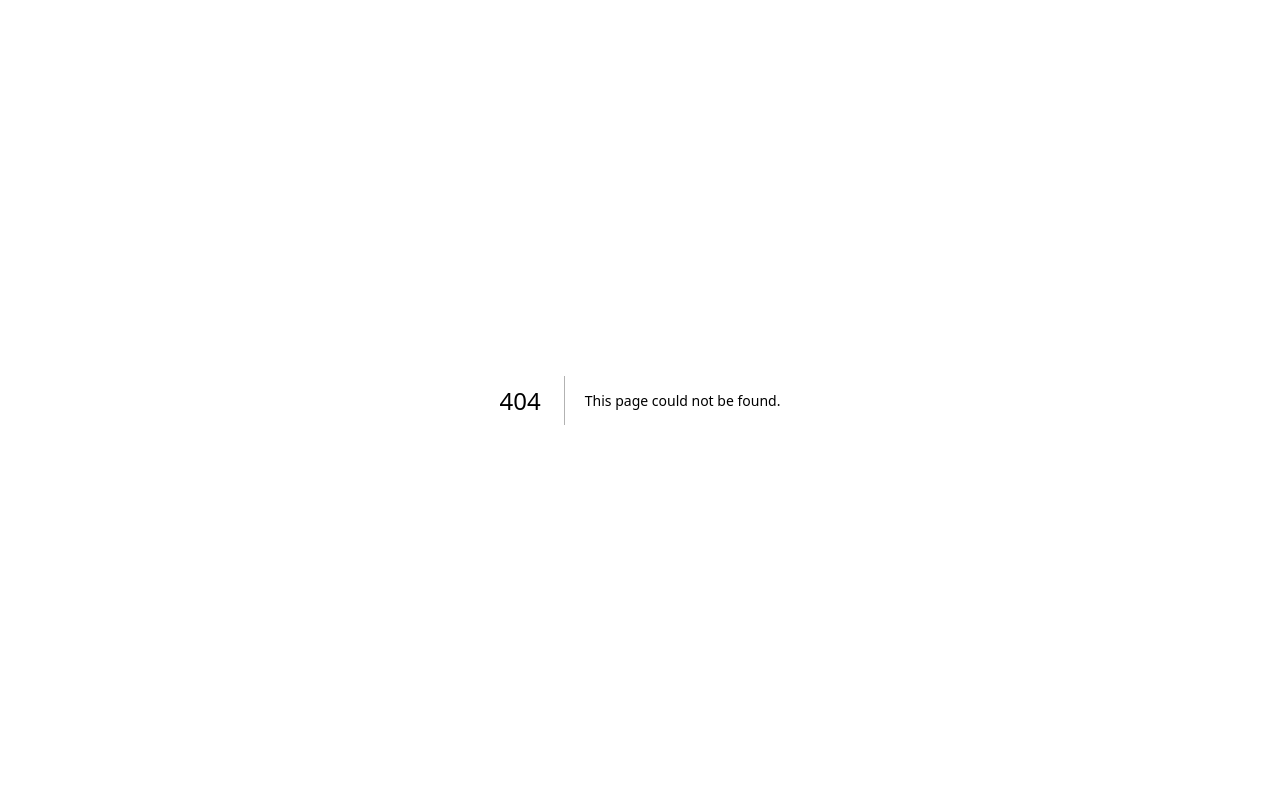
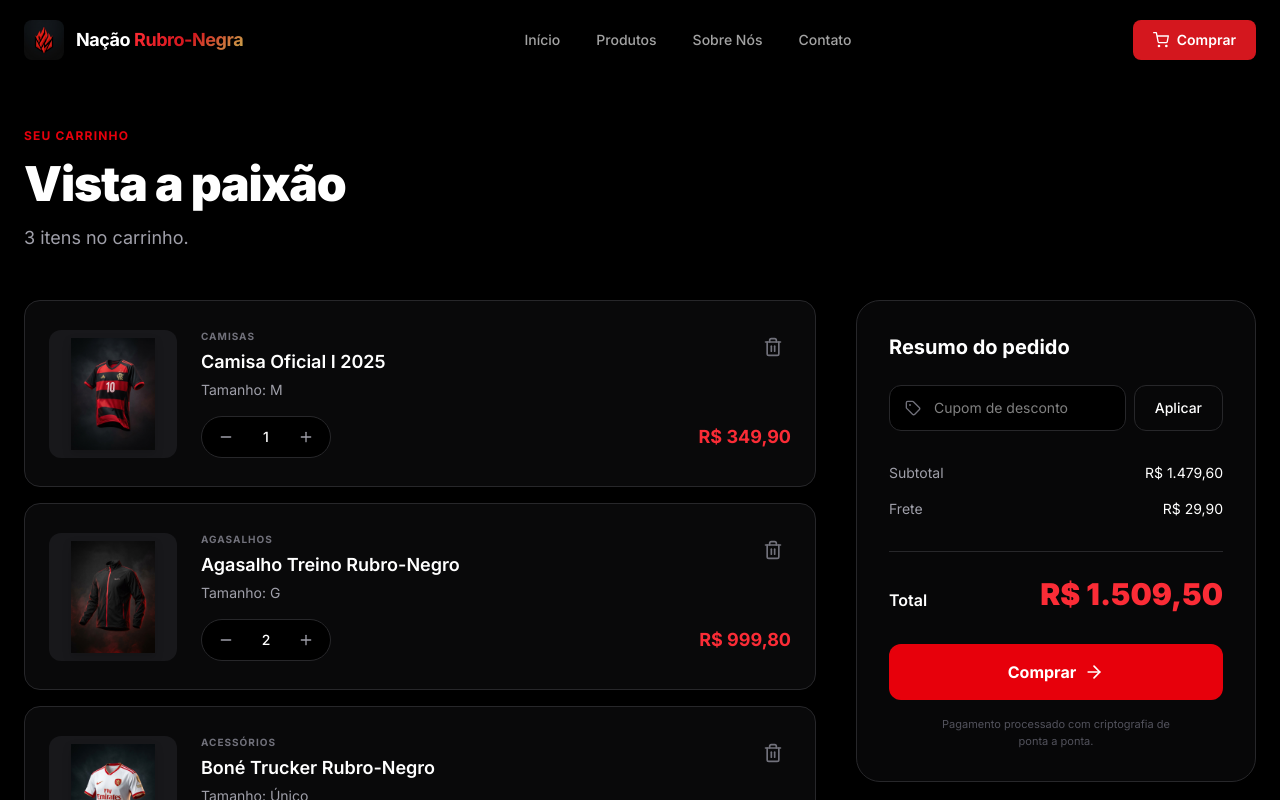
Before and after one commit to brunokeil/Desafio_Next_2026.2, a Next.js app: page /carrinho in a window 1280 px wide. Before the commit this address had no page. Shown: the top 800 px of the page. Built offline with nearby package versions, Linux system fonts and the light colour scheme.

Commit message:
feat: add shopping cart page and components

```diff
--- /dev/null
+++ b/app/carrinho/page.tsx
@@ -0,0 +1,13 @@
+import Navbar from "@/components/Navbar";
+import Footer from "@/components/Footer";
+import Carrinho from "@/components/Carrinho";
+
+export default function CarrinhoPage() {
+  return (
+    <>
+      <Navbar />
+      <Carrinho />
+      <Footer />
+    </>
+  );
+}
--- /dev/null
+++ b/components/Carrinho.tsx
@@ -0,0 +1,207 @@
+"use client";
+
+import Image from "next/image";
+import Link from "next/link";
+import { useState } from "react";
+import { Trash2, Plus, Minus, Tag, ArrowRight } from "lucide-react";
+
+const initialCart = [
+  {
+    id: 1,
+    category: "CAMISAS",
+    name: "Camisa Oficial I 2025",
+    size: "M",
+    price: 349.9,
+    quantity: 1,
+    image: "/product-1.jpg",
+  },
+  {
+    id: 2,
+    category: "AGASALHOS",
+    name: "Agasalho Treino Rubro-Negro",
+    size: "G",
+    price: 499.9,
+    quantity: 2,
+    image: "/product-3.jpg",
+  },
+  {
+    id: 3,
+    category: "ACESSÓRIOS",
+    name: "Boné Trucker Rubro-Negro",
+    size: "Único",
+    price: 129.9,
+    quantity: 1,
+    image: "/product-2.jpg",
+  },
+];
+
+export default function Carrinho() {
+  const [cartItems, setCartItems] = useState(initialCart);
+
+  const handleQuantity = (id: number, delta: number) => {
+    setCartItems(items =>
+      items.map(item => {
+        if (item.id === id) {
+          const newQ = Math.max(1, item.quantity + delta);
+          return { ...item, quantity: newQ };
+        }
+        return item;
+      })
+    );
+  };
+
+  const handleRemove = (id: number) => {
+    setCartItems(items => items.filter(item => item.id !== id));
+  };
+
+  const subtotal = cartItems.reduce((acc, item) => acc + item.price * item.quantity, 0);
+  const frete = 29.90;
+  const total = subtotal + frete;
+
+  return (
+    <main className="flex-1 bg-black text-white pt-32 pb-24 min-h-screen">
+      <div className="max-w-[1280px] mx-auto px-6">
+
+        <div className="mb-12">
+          <span className="text-red-600 text-xs font-bold tracking-widest uppercase mb-4 block">
+            Seu Carrinho
+          </span>
+          <h1 className="text-4xl md:text-5xl font-black mb-4 tracking-tight">
+            Vista a paixão
+          </h1>
+          <p className="text-zinc-400 text-lg">
+            {cartItems.length} {cartItems.length === 1 ? 'item' : 'itens'} no carrinho.
+          </p>
+        </div>
+
+        <div className="flex flex-col lg:flex-row gap-10">
+
+          <div className="flex-1 flex flex-col gap-4">
+            {cartItems.map(item => (
+              <div
+                key={item.id}
+                className="flex items-center gap-6 p-4 md:p-6 bg-zinc-900/40 border border-zinc-800 rounded-2xl relative"
+              >
+                <div className="relative w-24 h-24 md:w-32 md:h-32 bg-zinc-900 rounded-xl overflow-hidden flex-shrink-0 flex items-center justify-center p-2">
+                  <div className="relative w-full h-full">
+                    <Image
+                      src={item.image}
+                      alt={item.name}
+                      fill
+                      className="object-contain filter drop-shadow-lg"
+                    />
+                  </div>
+                </div>
+
+                <div className="flex-1 flex flex-col justify-between h-full py-1">
+                  <div className="flex justify-between items-start">
+                    <div>
+                      <span className="text-zinc-500 text-[10px] font-bold tracking-widest uppercase mb-1 block">
+                        {item.category}
+                      </span>
+                      <h3 className="text-base md:text-lg font-semibold text-white mb-1">
+                        {item.name}
+                      </h3>
+                      <p className="text-zinc-400 text-sm">
+                        Tamanho: {item.size}
+                      </p>
+                    </div>
+
+                    <button
+                      onClick={() => handleRemove(item.id)}
+                      className="text-zinc-500 hover:text-red-500 transition-colors p-2"
+                      title="Remover"
+                    >
+                      <Trash2 className="w-5 h-5" />
+                    </button>
+                  </div>
+
+                  <div className="flex items-center justify-between mt-4">
+                    <div className="flex items-center gap-4 bg-black border border-zinc-800 rounded-full px-2 py-1">
+                      <button
+                        onClick={() => handleQuantity(item.id, -1)}
+                        className="w-8 h-8 flex items-center justify-center text-zinc-400 hover:text-white transition-colors"
+                      >
+                        <Minus className="w-4 h-4" />
+                      </button>
+                      <span className="w-4 text-center font-medium text-sm">
+                        {item.quantity}
+                      </span>
+                      <button
+                        onClick={() => handleQuantity(item.id, 1)}
+                        className="w-8 h-8 flex items-center justify-center text-zinc-400 hover:text-white transition-colors"
+                      >
+                        <Plus className="w-4 h-4" />
+                      </button>
+                    </div>
+
+                    <div className="text-red-500 font-bold text-lg">
+                      R$ {(item.price * item.quantity).toLocaleString("pt-BR", { minimumFractionDigits: 2, maximumFractionDigits: 2 })}
+                    </div>
+                  </div>
+                </div>
+              </div>
+            ))}
+
+            <div className="mt-4">
+              <Link
+                href="/produtos"
+                className="inline-flex items-center justify-center px-6 py-3 border border-zinc-800 rounded-full text-sm font-medium text-white hover:bg-zinc-900 transition-colors"
+              >
+                Continuar comprando
+              </Link>
+            </div>
+          </div>
+
+          <div className="w-full lg:w-[400px]">
+            <div className="bg-zinc-900/30 border border-zinc-800 rounded-3xl p-8 sticky top-32">
+              <h2 className="text-xl font-bold text-white mb-6">Resumo do pedido</h2>
+
+              <div className="flex gap-2 mb-8">
+                <div className="relative flex-1">
+                  <Tag className="absolute left-4 top-1/2 -translate-y-1/2 w-4 h-4 text-zinc-500" />
+                  <input
+                    type="text"
+                    placeholder="Cupom de desconto"
+                    className="w-full bg-black border border-zinc-800 text-white pl-11 pr-4 py-3 rounded-xl text-sm focus:outline-none focus:border-red-600 transition-colors"
+                  />
+                </div>
+                <button className="px-5 py-3 border border-zinc-800 rounded-xl text-sm font-medium text-white hover:bg-zinc-800 transition-colors">
+                  Aplicar
+                </button>
+              </div>
+
+              <div className="flex flex-col gap-4 mb-8">
+                <div className="flex justify-between text-zinc-400 text-sm">
+                  <span>Subtotal</span>
+                  <span className="text-white">R$ {subtotal.toLocaleString("pt-BR", { minimumFractionDigits: 2, maximumFractionDigits: 2 })}</span>
+                </div>
+                <div className="flex justify-between text-zinc-400 text-sm">
+                  <span>Frete</span>
+                  <span className="text-white">R$ {frete.toLocaleString("pt-BR", { minimumFractionDigits: 2, maximumFractionDigits: 2 })}</span>
+                </div>
+              </div>
+
+              <div className="border-t border-zinc-800 pt-6 mb-8 flex justify-between items-end">
+                <span className="text-white font-semibold">Total</span>
+                <span className="text-3xl font-black text-red-500">
+                  R$ {total.toLocaleString("pt-BR", { minimumFractionDigits: 2, maximumFractionDigits: 2 })}
+                </span>
+              </div>
+
+              <button className="w-full bg-red-600 hover:bg-red-700 text-white font-bold py-4 rounded-xl transition-all flex items-center justify-center gap-2 group hover:shadow-[0_0_20px_rgba(220,38,38,0.3)]">
+                Comprar
+                <ArrowRight className="w-5 h-5 group-hover:translate-x-1 transition-transform" />
+              </button>
+
+              <p className="text-center text-zinc-600 text-[11px] mt-4 max-w-[250px] mx-auto">
+                Pagamento processado com criptografia de ponta a ponta.
+              </p>
+            </div>
+          </div>
+
+        </div>
+      </div>
+    </main>
+  );
+}
```
